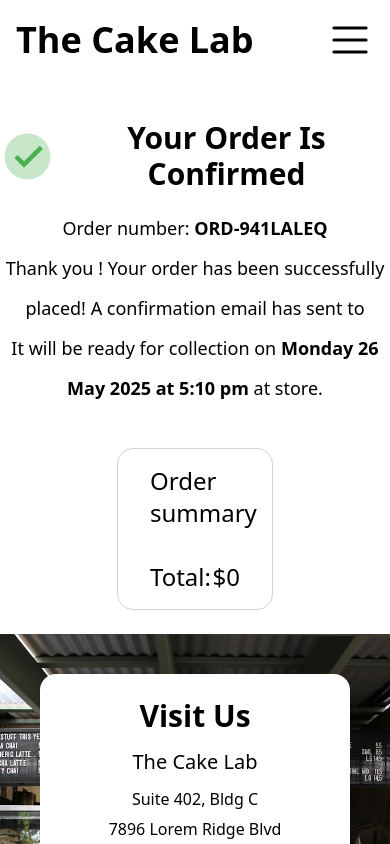
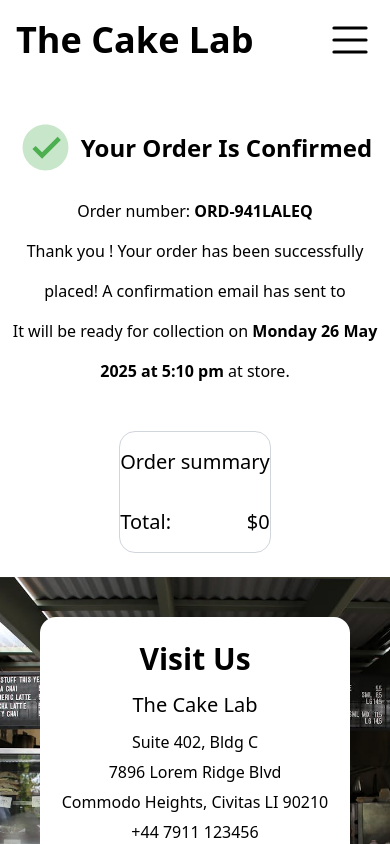
Before and after one commit to qinangao/cake-shop, a React (Vite) app: page /confirmation in a window 390 px wide. Shown: the top 844 px of the page. Built offline with nearby package versions, Linux system fonts and the light colour scheme; the HTML template or start-up script is replaced by a standard one.

Commit message:
refactor OrderInfo and OrderItemRow components for improved styling and layout

```diff
--- a/src/features/order/OrderInfo.tsx
+++ b/src/features/order/OrderInfo.tsx
@@ -15,14 +15,16 @@
       total: 0,
     };
   return (
-    <div className="flex flex-col justify-center items-center">
+    <div className="flex flex-col justify-center items-center px-3 ">
       <div className="text-center pt-10">
         <div className="flex items-center justify-center gap-2">
           <img src="/assets/icons/icons8-approve.svg" alt="" />{" "}
-          <h1 className="text-3xl font-bold">Your Order Is Confirmed</h1>
+          <h1 className="text-2xl md:text-3xl font-bold">
+            Your Order Is Confirmed
+          </h1>
         </div>
 
-        <div className="text-lg py-4 leading-[40px]">
+        <div className="md:text-lg py-4 leading-[40px]">
           <p>
             Order number: <strong>{orderId}</strong>
           </p>
@@ -40,8 +42,8 @@
           </p>
         </div>
       </div>
-      <div className="flex flex-col rounded-2xl justify-center w-[40%] border-1 border-gray-300 py-4 px-8 my-6">
-        <h2 className="text-2xl">Order summary</h2>
+      <div className="flex flex-col rounded-2xl justify-center  lg:w-[40%] border-1 border-gray-300 py-4 md:px-8 my-6">
+        <h2 className="text-xl md:text-2xl">Order summary</h2>
         <ul className=" px-3 my-4">
           {orderItems.map((item) => (
             <OrderItemRow
@@ -50,7 +52,7 @@
             />
           ))}
         </ul>
-        <div className="text-2xl flex justify-between">
+        <div className="text-xl md:text-2xl flex justify-between">
           <p>Total: </p>
           <p>${total}</p>
         </div>
--- a/src/features/order/OrderItemRow.tsx
+++ b/src/features/order/OrderItemRow.tsx
@@ -19,7 +19,7 @@
             <p>Size: {item.size}</p>
           </div>
         </div>
-        <p className="pl-10 text-xl pt-4">$ {item.totalPrice}</p>
+        <p className="pl-8 text-xl pt-4">$ {item.totalPrice}</p>
       </div>
     </li>
   );
```
